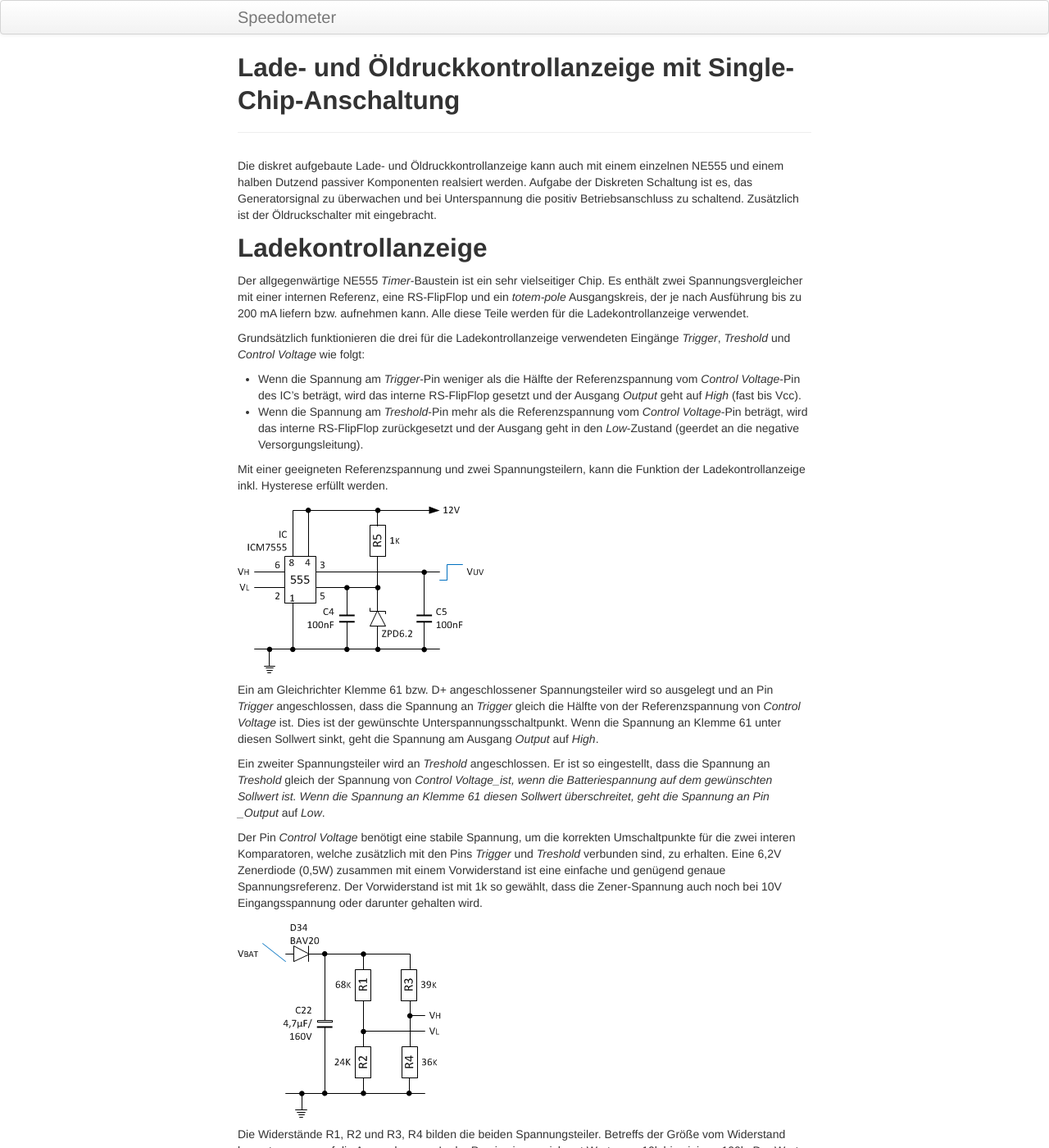
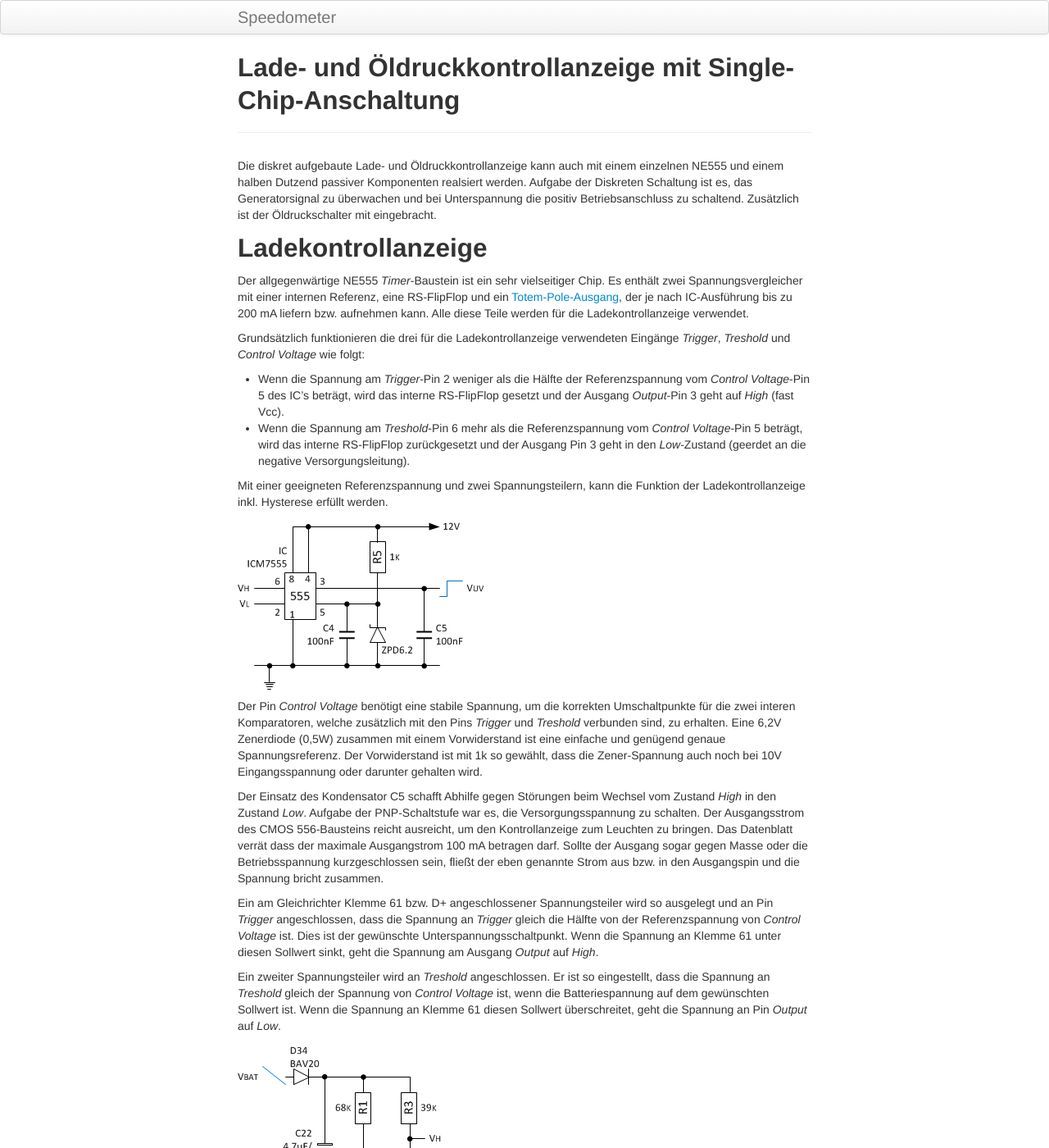
Before and after one commit to brickpool/Speedometer, a Jekyll site: the page built from pages/kontrollanzeige_2.md, in a window 1280 px wide and 1400 px high. Shown: the whole window at 82% size. Built offline with Jekyll 4.4.1, drawn with Linux system fonts in a browser that asks for light colours; some of the changed text lies outside the part shown.

Commit message:
Update Page

```diff
--- a/pages/kontrollanzeige_2.md
+++ b/pages/kontrollanzeige_2.md
@@ -7,36 +7,36 @@ description: Universal LCD Motorrad Tachometer
 Die diskret aufgebaute Lade- und Öldruckkontrollanzeige kann auch mit einem einzelnen NE555 und einem halben Dutzend passiver Komponenten realsiert werden. Aufgabe der Diskreten Schaltung ist es, das Generatorsignal zu überwachen und bei Unterspannung die positiv Betriebsanschluss zu schaltend. Zusätzlich ist der Öldruckschalter mit eingebracht.
 
 ## Ladekontrollanzeige
-Der allgegenwärtige NE555 _Timer_-Baustein ist ein sehr vielseitiger Chip. Es enthält zwei Spannungsvergleicher mit einer internen Referenz, eine RS-FlipFlop und ein _totem-pole_ Ausgangskreis, der je nach Ausführung bis zu 200 mA liefern bzw. aufnehmen kann. Alle diese Teile werden für die Ladekontrollanzeige verwendet.
+Der allgegenwärtige NE555 _Timer_-Baustein ist ein sehr vielseitiger Chip. Es enthält zwei Spannungsvergleicher mit einer internen Referenz, eine RS-FlipFlop und ein [Totem-Pole-Ausgang](http://de.wikipedia.org/wiki/Totem-Pole-Ausgang), der je nach IC-Ausführung bis zu 200 mA liefern bzw. aufnehmen kann. Alle diese Teile werden für die Ladekontrollanzeige verwendet.
 
 Grundsätzlich funktionieren die drei für die Ladekontrollanzeige verwendeten Eingänge _Trigger_, _Treshold_ und _Control Voltage_ wie folgt:
-- Wenn die Spannung am _Trigger_-Pin weniger als die Hälfte der Referenzspannung vom _Control Voltage_-Pin des IC's beträgt, wird das interne RS-FlipFlop gesetzt und der Ausgang _Output_ geht auf _High_ (fast bis Vcc).
-- Wenn die Spannung am _Treshold_-Pin mehr als die Referenzspannung vom _Control Voltage_-Pin beträgt, wird das interne RS-FlipFlop zurückgesetzt und der Ausgang geht in den _Low_-Zustand (geerdet an die negative Versorgungsleitung).
+- Wenn die Spannung am _Trigger_-Pin 2 weniger als die Hälfte der Referenzspannung vom _Control Voltage_-Pin 5 des IC's beträgt, wird das interne RS-FlipFlop gesetzt und der Ausgang _Output_-Pin 3 geht auf _High_ (fast Vcc).
+- Wenn die Spannung am _Treshold_-Pin 6 mehr als die Referenzspannung vom _Control Voltage_-Pin 5 beträgt, wird das interne RS-FlipFlop zurückgesetzt und der Ausgang Pin 3 geht in den _Low_-Zustand (geerdet an die negative Versorgungsleitung).
 
 Mit einer geeigneten Referenzspannung und zwei Spannungsteilern, kann die Funktion der Ladekontrollanzeige inkl. Hysterese erfüllt werden.
 
 ![Kontrollanzeige NE555 Abb.1](../images/Kontrollanzeige_mit_555_1.png)
 
+Der Pin _Control Voltage_ benötigt eine stabile Spannung, um die korrekten Umschaltpunkte für die zwei interen Komparatoren, welche zusätzlich mit den Pins _Trigger_ und _Treshold_ verbunden sind, zu erhalten. Eine 6,2V Zenerdiode (0,5W) zusammen mit einem Vorwiderstand ist eine einfache und genügend genaue Spannungsreferenz. Der Vorwiderstand ist mit 1k so gewählt, dass die Zener-Spannung auch noch bei 10V Eingangsspannung oder darunter gehalten wird.
+
+Der Einsatz des Kondensator C5 schafft Abhilfe gegen Störungen beim Wechsel vom Zustand _High_ in den Zustand _Low_. Aufgabe der PNP-Schaltstufe war es, die Versorgungsspannung zu schalten. Der Ausgangsstrom des CMOS 556-Bausteins reicht ausreicht, um den Kontrollanzeige zum Leuchten zu bringen. Das Datenblatt verrät dass der maximale Ausgangstrom 100 mA betragen darf. Sollte der Ausgang sogar gegen Masse oder die Betriebsspannung kurzgeschlossen sein, fließt der eben genannte Strom aus bzw. in den Ausgangspin und die Spannung bricht zusammen.
+
 Ein am Gleichrichter Klemme 61 bzw. D+ angeschlossener Spannungsteiler wird so ausgelegt und an Pin _Trigger_ angeschlossen, dass die Spannung an _Trigger_ gleich die Hälfte von der Referenzspannung von _Control Voltage_ ist. Dies ist der gewünschte Unterspannungsschaltpunkt. Wenn die Spannung an Klemme 61 unter diesen Sollwert sinkt, geht die Spannung am Ausgang _Output_ auf _High_.
 
-Ein zweiter Spannungsteiler wird an _Treshold_ angeschlossen. Er ist so eingestellt, dass die Spannung an _Treshold_ gleich der Spannung von _Control Voltage_ist, wenn die Batteriespannung auf dem gewünschten Sollwert ist. Wenn die Spannung an Klemme 61 diesen Sollwert überschreitet, geht die Spannung an Pin  _Output_ auf _Low_.
-
-Der Pin _Control Voltage_ benötigt eine stabile Spannung, um die korrekten Umschaltpunkte für die zwei interen Komparatoren, welche zusätzlich mit den Pins _Trigger_ und _Treshold_ verbunden sind, zu erhalten. Eine 6,2V Zenerdiode (0,5W) zusammen mit einem Vorwiderstand ist eine einfache und genügend genaue Spannungsreferenz. Der Vorwiderstand ist mit 1k so gewählt, dass die Zener-Spannung auch noch bei 10V Eingangsspannung oder darunter gehalten wird.
+Ein zweiter Spannungsteiler wird an _Treshold_ angeschlossen. Er ist so eingestellt, dass die Spannung an _Treshold_ gleich der Spannung von _Control Voltage_ ist, wenn die Batteriespannung auf dem gewünschten Sollwert ist. Wenn die Spannung an Klemme 61 diesen Sollwert überschreitet, geht die Spannung an Pin  _Output_ auf _Low_.
 
 ![Kontrollanzeige NE555 Abb.2](../images/Kontrollanzeige_mit_555_2.png)
 
 Die Widerstände R1, R2 und R3, R4 bilden die beiden Spannungsteiler. Betreffs der Größe vom Widerstand kommt es ganz auf die Anwendung an. In der Praxis eignen sich gut Werte von 10k bis einigen 100k. Der Wert von R1 beträgt 68k und der Wert von R2 beträgt 24k für den Umschaltpunkt der Unterspannung. Der Widerstand R3 ist mit 39k und R4 mit 33k festgelegt, um den Umschalztpunkt für die Sollspannung festzulegen.
-
-Der Einsatz des Kondensator C5 schafft Abhilfe gegen Störungen beim Wechsel vom Zustand _High_ in den Zustand _Low_. Aufgabe der PNP-Schaltstufe war es, die Versorgungsspannung zu schalten. Der Ausgangsstrom des CMOS 556-Bausteins reicht ausreicht, um den Kontrollanzeige zum Leuchten zu bringen. Das Datenblatt verrät dass der maximale Ausgangstrom 100 mA betragen darf. Sollte der Ausgang sogar gegen Masse oder die Betriebsspannung kurzgeschlossen sein, fließt der eben genannte Strom aus bzw. in den Ausgangspin und die Spannung bricht zusammen.
 
 ## Öldruckkontrollanzeige
 Die Kontrollanzeige La1 soll wie bisher bei Verlust des Öldrucks ebenfalls zur Anzeige kommen. Die Anschaltung des Sensors (Schalten der Masse bei Öldruckverlust) erfolgt einfach an den _Trigger_ Eingang vom _Timer_-Baustein. Was fehlt ist eine passende Beschaltung, um unempfindlich gegen Störspannung zu sein. Und obwohl der _Timer_-Baustein eine Eingangsschutzschaltung besitzt, soll zusätzlich ein _Überspannungsschutz_ eingebaut werden.
 
 ![Kontrollanzeige NE555 Abb.3](../images/Kontrollanzeige_mit_555_3.png)
 
+## Lade-/Öldruckkontrollanzeige
 Zur Anwendung kommt der CMOS Timer-Baustein TLC556 (Datenblatt: [tlc556m.pdf](http://www.ti.com/lit/gpn/tlc556m)), welcher zwei RC-Timer mit gemeinsamer Spannungsvorsorgung hat. An den Betriebsspannungsanschlüssen darf eine Spannung für Vcc (= Betriebsspannung) von +2V bis +18V und für Vss (= Masse) 0V angelegt werden.
 
-## Lade-/Öldruckkontrollanzeige
 Die gesamte Schaltung für die Kontrollanzeige sieht wie folgt aus:
 
 ![Kontrollanzeige (CMOS TLC556)](../images/Kontrollanzeige_556.png)
```
Also changed, not shown: pages/kontrollanzeige_1.md (+1 -1 lines).
